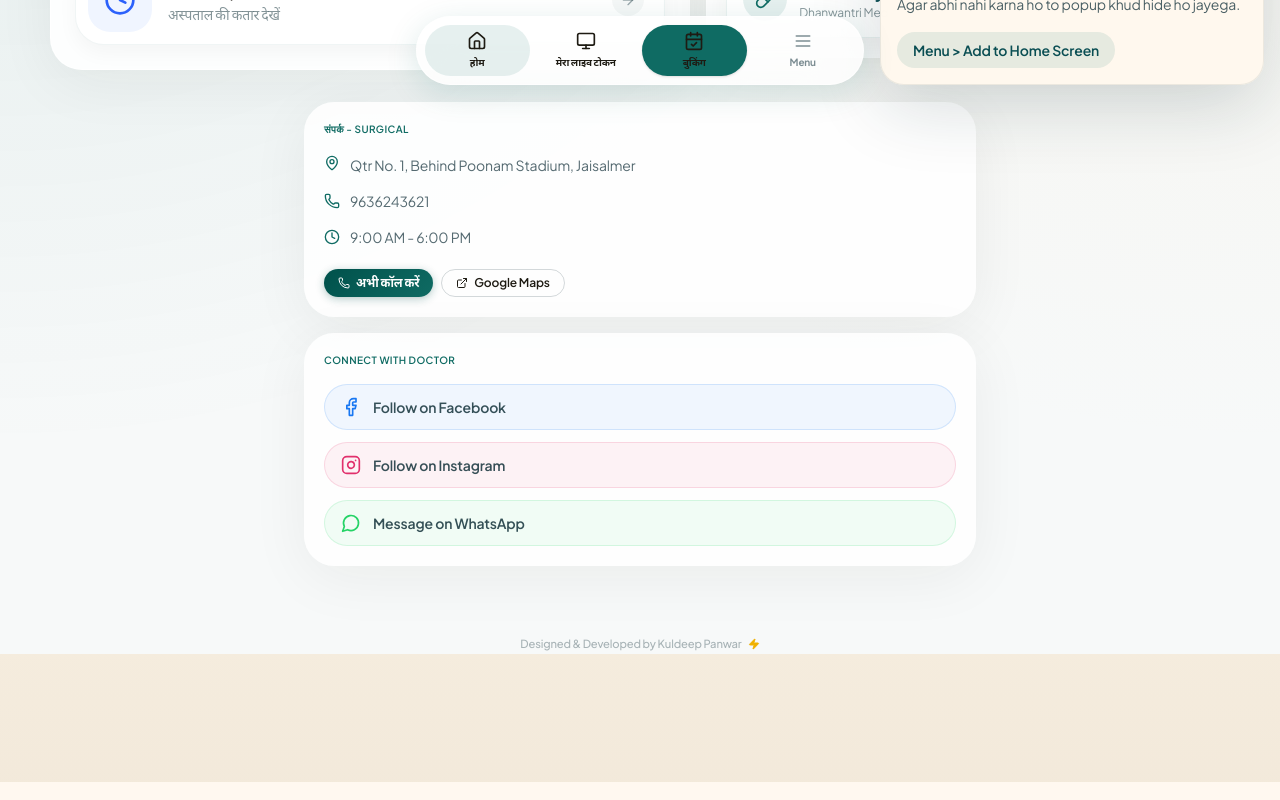
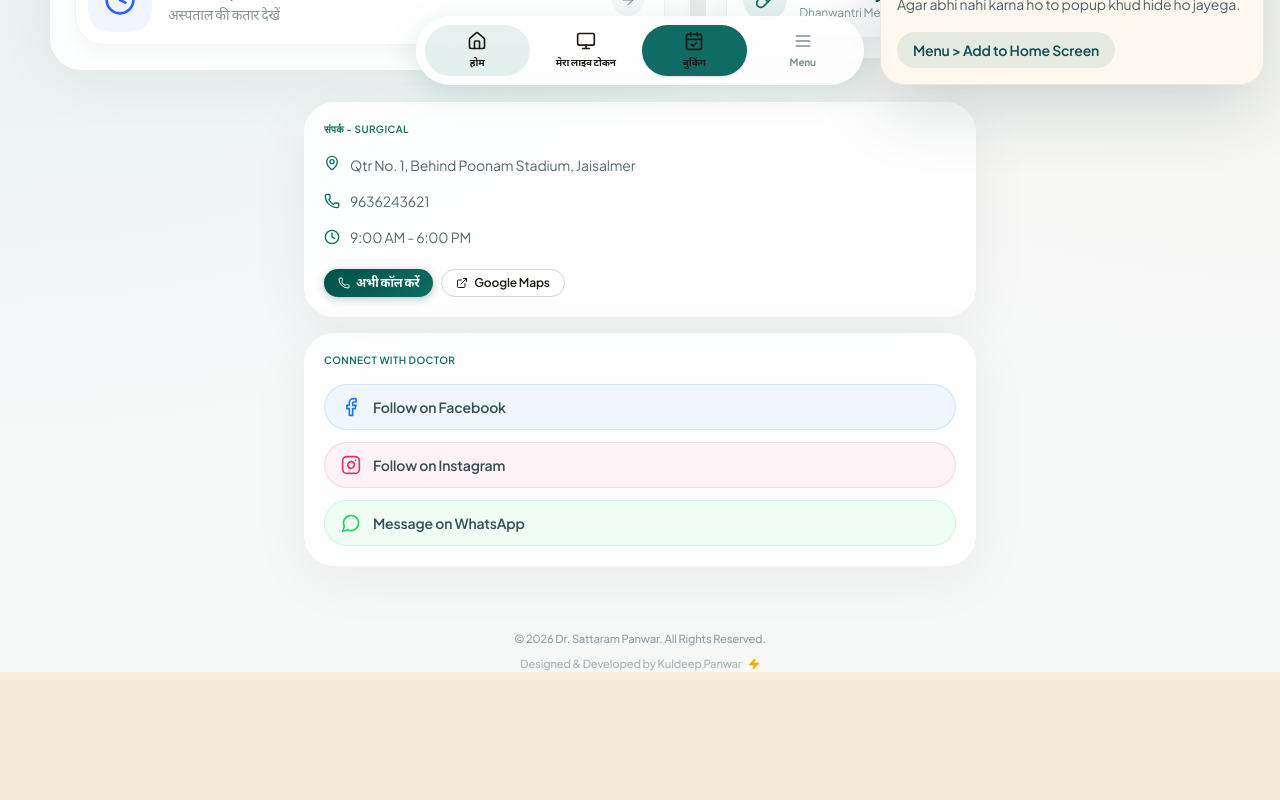
Before and after one commit to kuldeeppanwar02/DrSrpanwar, a Next.js app: page / in a window 1280 px wide. Shown: the part 699-1499 px from the top of the page. Built offline with nearby package versions, Linux system fonts and the light colour scheme; no server answers.

Commit message:
feat: added copyright notice to home page footer

```diff
--- a/src/app/page.tsx
+++ b/src/app/page.tsx
@@ -323,8 +323,11 @@ export default function HomePage() {
         </section>
       )}
 
-      {/* Subtle Developer Footer */}
-      <div className="mt-6 mb-8 text-center px-4">
+      {/* Footer & Copyright */}
+      <div className="mt-6 mb-8 flex flex-col items-center gap-2 px-4 text-center">
+        <p className="text-[0.7rem] font-medium text-[rgba(19,49,58,0.45)]">
+          &copy; 2026 Dr. Sattaram Panwar. All Rights Reserved.
+        </p>
         <button
           onClick={() => setShowDeveloperModal(true)}
           className="inline-flex items-center gap-1.5 text-[0.7rem] font-medium text-[rgba(19,49,58,0.35)] hover:text-[rgba(19,49,58,0.7)] transition-colors"
```
